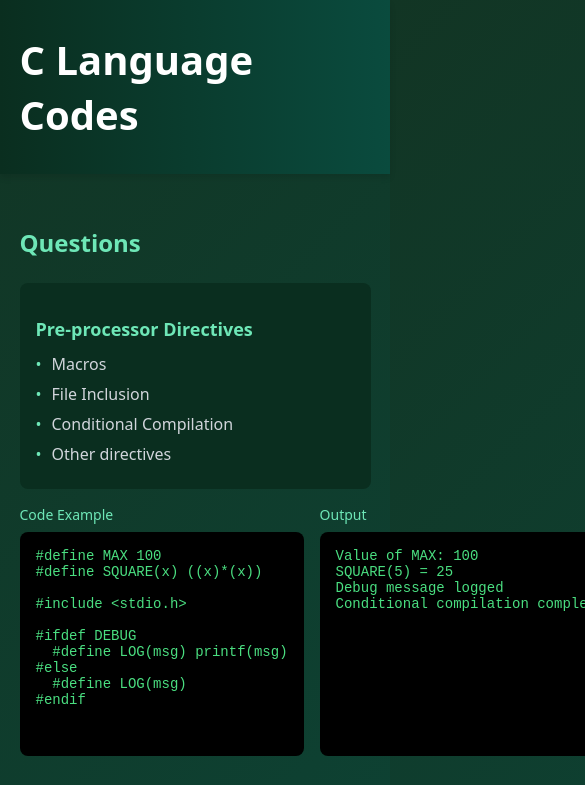
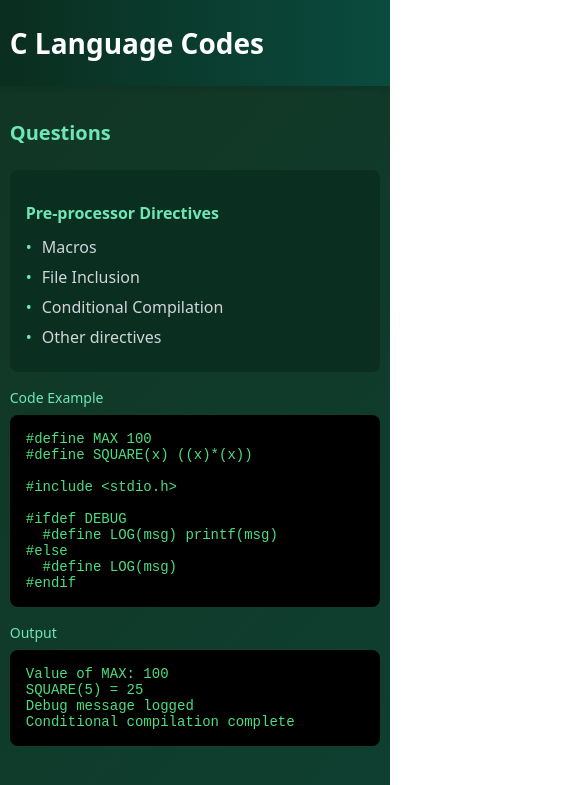
Before and after one commit to SangamMudbhari/Code-Examples, a plain HTML site: page index.html in a window 390 px wide. Shown: the top 785 px of the page, 585 px wide, since content can reach past the window. Drawn offline with Linux system fonts and the light colour scheme.

Commit message:
index.html

```diff
--- a/index.html
+++ b/index.html
@@ -107,7 +107,8 @@
 
       pre {
         margin: 0;
-
+        white-space: pre-wrap;
+        word-break: break-word;
       }
 
       .code-section {
@@ -134,19 +135,92 @@
         font-size: 0.875rem;
         margin-bottom: 0.5rem;
       }
+
+      .grid {
+        display: grid;
+        grid-template-columns: 1fr;
+        gap: 1.5rem;
+      }
+
+      /* Media Queries */
+      @media (min-width: 768px) {
+        .grid {
+          grid-template-columns: 1fr;
+        }
+      }
+
+      @media (min-width: 1024px) {
+        .grid {
+          grid-template-columns: 1fr 1fr;
+        }
+      }
+
+      @media (max-width: 767px) {
+        h1 {
+          font-size: 1.75rem;
+        }
+
+        .questions-title {
+          font-size: 1.25rem;
+        }
+
+        .topic-title {
+          font-size: 1rem;
+        }
+
+        .code-output-section {
+          grid-template-columns: 1fr;
+        }
+
+        .code-block {
+          height: auto;
+          max-height: 12rem;
+        }
+
+        .container {
+          width: 95%;
+        }
+
+        header {
+          padding: 1.5rem 0;
+        }
+
+        main {
+          padding: 1rem 0;
+        }
+      }
+
+      /* Improved scrollbar for code blocks */
+      .code-block::-webkit-scrollbar {
+        width: 8px;
+        height: 8px;
+      }
+
+      .code-block::-webkit-scrollbar-track {
+        background: #0A2E1F;
+        border-radius: 4px;
+      }
+
+      .code-block::-webkit-scrollbar-thumb {
+        background: #6ee7b7;
+        border-radius: 4px;
+      }
+
+      .code-block::-webkit-scrollbar-thumb:hover {
+        background: #4ade80;
+      }
     </style>
   </head>
   <body>
     <header>
       <div class="container">
         <h1>C Language Codes</h1>
-
       </div>
     </header>
 
     <main class="container">
       <h2 class="questions-title">Questions</h2>
-      <div class="grid md:grid-cols-1 lg:grid-cols-2 gap-6">
+      <div class="grid">
         <!-- Pre-processor Directives -->
         <div class="topic-group">
           <div class="topic-card">
@@ -412,10 +486,8 @@ Transposed Matrix:
             <div>
               <div class="code-output-title">Code Example</div>
               <div class="code-block">
-                <pre>
-                  #include &lt;stdio.h&gt;
+                <pre>#include &lt;stdio.h&gt;
 #include &lt;string.h&gt;
-
 
 int main() {
     char str1[] = "Hello, World!";
@@ -459,22 +531,19 @@ Transposed Matrix:
     printf("Concatenated with limit: %s\n", str9);
 
     return 0;
-                    }
-
-</pre>
+}</pre>
               </div>
             </div>
             <div>
               <div class="code-output-title">Output</div>
               <div class="code-block">
-                <pre> Length of string "Hello, World!": 13
+                <pre>Length of string "Hello, World!": 13
 Lowercase string: hello
 Uppercase string: WORLD
 Copied string: Copy this string
 "apple" is less than "banana"
 Concatenated string: Hello, world!
-                  Concatenated with limit: Hello, world
-                  </pre>
+Concatenated with limit: Hello, world</pre>
               </div>
             </div>
           </div>
```
Lines whose indentation alone changed are shown as unchanged.
